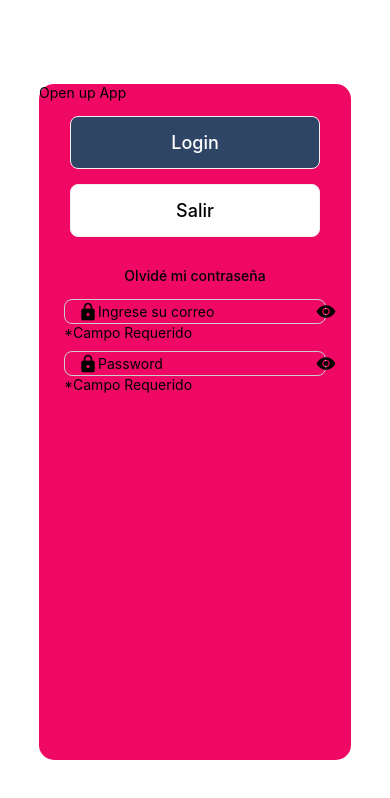
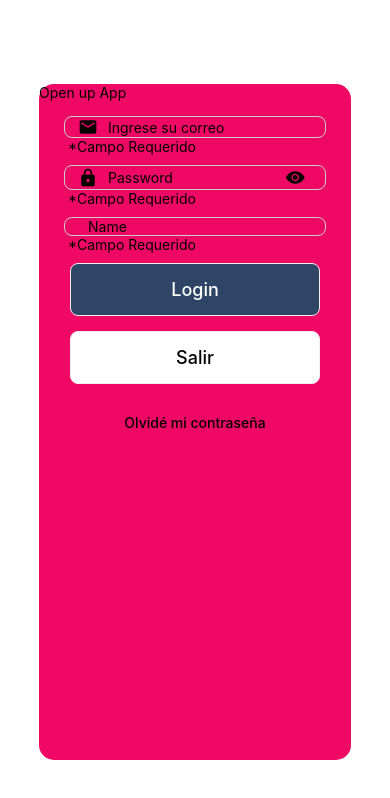
Before and after one commit to RRivera2004/ProyectoClasePrograM, a React Native app in the folder Proyecto/: screen / in a window 390 px wide. Shown: the top 798 px of the page. Built offline with nearby package versions, Linux system fonts and the light colour scheme.

Commit message:
- definicion de parametros a funcion onChange para recibir cadena de texto - definicion de variable para validar tipo de input Password y mostrar icono (comportamiento condicionado) - comportamiento condicionado de iconos - ejemplo de insercion de codigo en return

```diff
--- a/Proyecto/App.tsx
+++ b/Proyecto/App.tsx
@@ -3,11 +3,16 @@
 import CustomButton from './src/components/CustomButton';
 import CustomInput from './src/components/CustomInput';
 import CustomPassword from './src/components/CustomPassword';
+import { useState } from 'react';
 
 export default function App() {
+  const [email,setEmail] = useState("");
+  const [password,setPassword] = useState("");
+
+
   const handleOnLogin = () => {
     console.log("prueba login desde app");
-    alert("Alerta login desde app");
+
   }
 
   const handleOnLogout = () => {
@@ -24,7 +29,27 @@
         <Text>Open up App</Text>
         <StatusBar style="auto" />
         <View style={styles.buttonsWrapper}>
-          <CustomButton
+
+           <CustomInput
+              placeholder={'Ingrese su correo'}
+              onChange={setEmail}
+              value={email}
+              typeInput={'email'}
+              />
+               <CustomInput
+              placeholder={'Password'}
+              onChange={setPassword}
+              value={password}
+              typeInput={'password'}
+              />
+               <CustomInput
+              placeholder={'Name'}
+              onChange={()=>{}}
+              value={""}
+              typeInput={'text'}
+              />
+
+            <CustomButton
             title={'Login'}
             onClick={handleOnLogin}
           />
@@ -37,19 +62,6 @@
             title={'Olvidé mi contraseña'}
             onClick={handleOnForgotPassword}
           />
-
-           <CustomInput
-              placeholder={'Ingrese su correo'}
-              onChange={()=>{}}
-              value={''}
-              typeInput={'email'}
-              />
-               <CustomInput
-              placeholder={'Password'}
-              onChange={()=>{}}
-              value={''}
-              typeInput={'password'}
-              />
         </View>
       </View>
     </View>
--- a/Proyecto/src/components/CustomInput.tsx
+++ b/Proyecto/src/components/CustomInput.tsx
@@ -1,12 +1,12 @@
-import { TextInput, View, Text, StyleSheet, TouchableOpacity } from "react-native";
+import { TextInput, View, Text, StyleSheet, TouchableOpacity, } from "react-native";
 import { Ionicons, MaterialIcons } from "@expo/vector-icons";
 import { useState } from "react";
 
 type Props = {
     placeholder: string,
-    onChange: () => void;
+    onChange: (text: string) => void;
     value: string;
-    typeInput : 'password' | 'email' | 'numeric' | 'text';
+    typeInput : 'password' | 'email' | 'number' | 'text';
 
 }
 export default function CustomInput ({placeholder, onChange, value, typeInput}:Props){
@@ -14,6 +14,13 @@
         //sintaxis:
         //[nombreDeVariable, funcion] = useState(<valorInicial>);
     const [isSecureText, setIsSecureText] = useState(typeInput === 'password');
+    const isPasswordField = typeInput === 'password';
+
+    const icon : typeof MaterialIcons["name"]|undefined =
+        typeInput === "email" ? "email" :
+            typeInput === "password" ? "lock" : undefined
+
+
 
     return(
         //wrapper
@@ -21,27 +28,27 @@
             {/* //inputContainer */}
             <View style={styles.inputContainer}>
                 <MaterialIcons
-                    name={"lock"}
+                    name={icon as any}
                     size={20}
                     color={"#000000"}
                 />
                 <TextInput
+                    style={styles.input}
                     placeholder={placeholder}
                     value={value}
                     onChangeText={onChange}
                     secureTextEntry={isSecureText}
+
                 />
-                <TouchableOpacity
-                onPress={
-                    ()=>{
 
-                    }
-                }>
-                    <Ionicons name={"eye"}  size={20} />
+             { isPasswordField &&
+                <TouchableOpacity onPress={()=>{setIsSecureText(!isSecureText)}}>
+                    <Ionicons name={isSecureText ? "eye" : "eye-off"}  size={20} />
                 </TouchableOpacity>
+            }
 
             </View>
-            <Text>*Campo Requerido</Text>
+            <Text> *Campo Requerido {value}</Text>
         </View>
     );
 }
@@ -55,11 +62,14 @@
     inputContainer:{
         flexDirection:'row',
         alignItems:'center',
-        justifyContent:'space-between',
 
         borderWidth: 1,
         borderColor: "#ccc",
         borderRadius: 8,
         paddingHorizontal: 13,
+    },
+    input:{
+        paddingHorizontal:10,
+        width:'80%'
     }
 });
```
